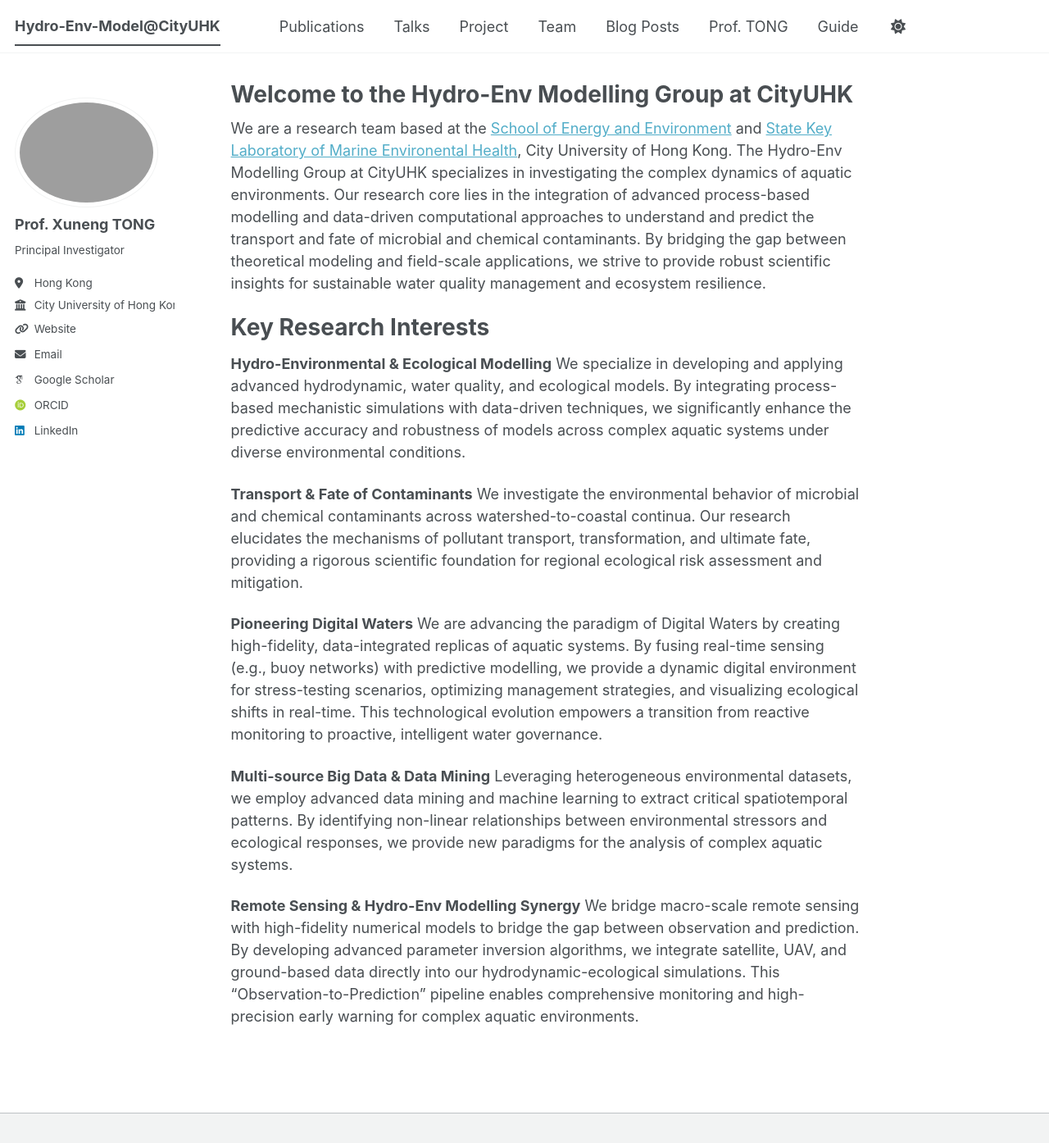
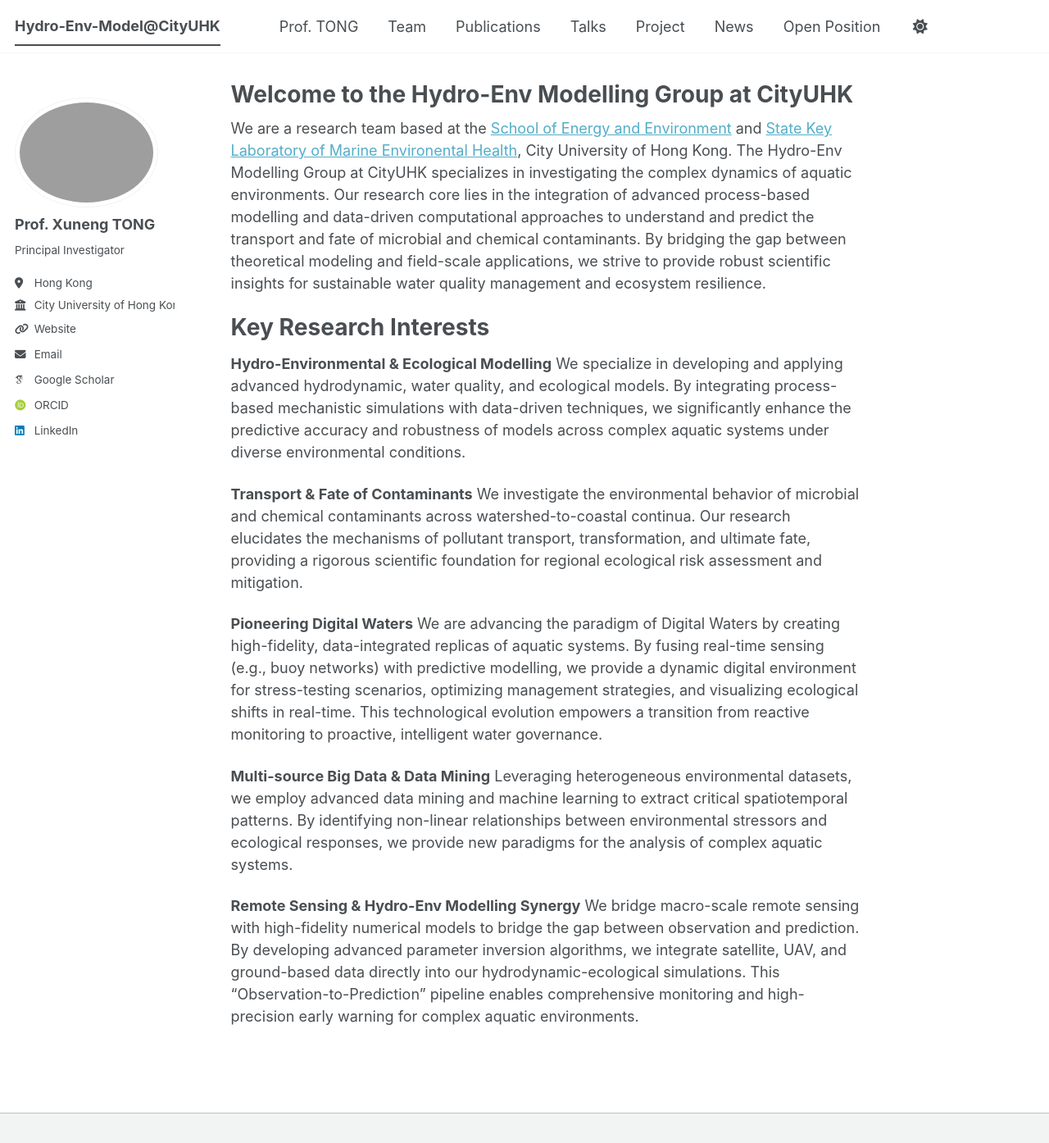
Before and after one commit to TongXuneng/TongXuneng.github.io, a Jekyll site: the page built from _pages/about.md, in a window 1280 px wide and 1394 px high. Shown: the whole window at 82% size. Built offline with Jekyll 4.4.1, drawn with Linux system fonts in a browser that asks for light colours; some web fonts are replaced; a script bundle is joined from its source files by our own code; library files that are not in the unit come from our copies.

Commit message:
Update navigation.yml

```diff
--- a/_data/navigation.yml
+++ b/_data/navigation.yml
@@ -8,6 +8,13 @@
 #      Markdown formatted page while the second is generated using JSON.
 
 main:
+
+  - title: "Prof. TONG"
+    url: /cv/
+
+  - title: "Team"
+    url: /team/
+
   - title: "Publications"
     url: /publications/
 
@@ -17,17 +24,13 @@ main:
   - title: "Project"
     url: /project/
 
-  - title: "Team"
-    url: /team/
-
-  - title: "Blog Posts"
+  - title: "News"
     url: /year-archive/
 
-  - title: "Prof. TONG"
-    url: /cv/
+
 
   # - title: "CV"
   #   url: /cv-json/
 
-  - title: "Guide"
+  - title: "Open Position"
     url: /markdown/
```
